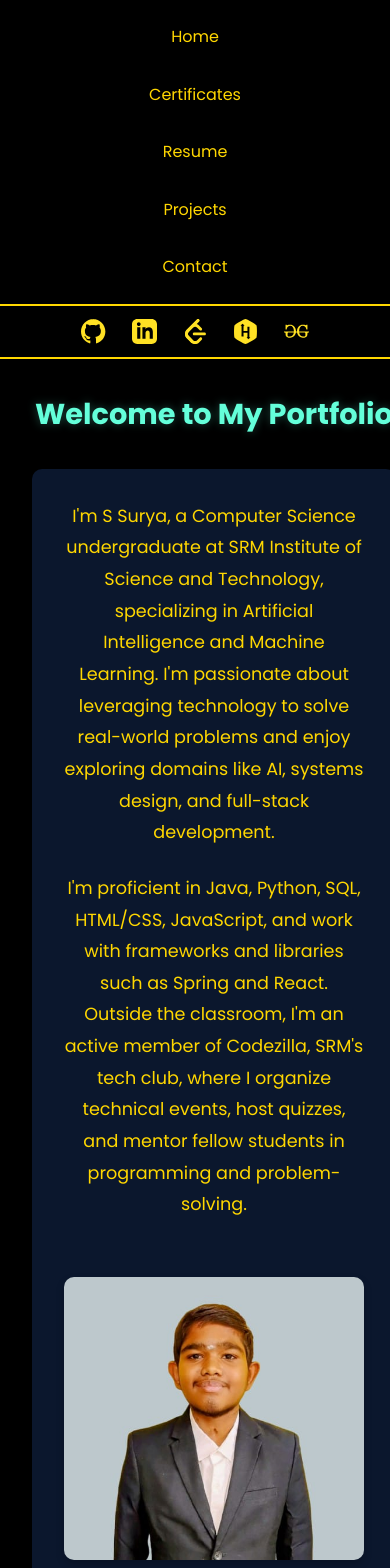
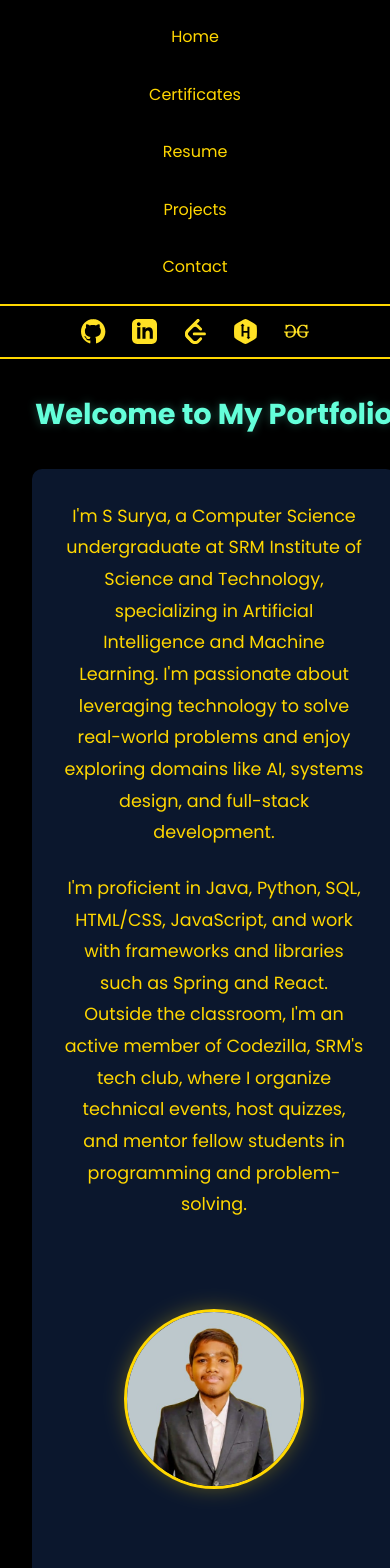
Before and after one commit to surya0904shankar/portfolio, a React (Create React App) app: page /#/ in a window 390 px wide. Shown: the top 1568 px of the page. Built offline with nearby package versions, Linux system fonts and the light colour scheme.

Commit message:
Add hue transition effects with blue and red colors

```diff
--- a/src/App.css
+++ b/src/App.css
@@ -130,14 +130,51 @@ body {
   flex: 0 0 300px;
   display: flex;
   justify-content: center;
+  position: relative;
+  margin: 2rem;
 }
 
 .profile-image {
-  width: 100%;
-  max-width: 300px;
-  height: auto;
-  border-radius: 10px;
-  box-shadow: 0 4px 8px rgba(0, 0, 0, 0.2);
+  width: 250px;
+  height: 250px;
+  border-radius: 50%;
+  object-fit: cover;
+  border: 3px solid #FFD700;
+  box-shadow: 0 0 20px rgba(255, 215, 0, 0.3);
+  transition: all 0.5s ease;
+  position: relative;
+  z-index: 1;
+  filter: hue-rotate(0deg);
+}
+
+.profile-image:hover {
+  transform: scale(1.05);
+  box-shadow: 0 0 30px rgba(255, 215, 0, 0.5);
+  border-color: #FFD700;
+  filter: hue-rotate(180deg);
+  animation: hueRotate 3s infinite linear;
+}
+
+.profile-image-container::before {
+  content: '';
+  position: absolute;
+  top: -10px;
+  left: -10px;
+  right: -10px;
+  bottom: -10px;
+  border: 2px solid #FFD700;
+  border-radius: 50%;
+  opacity: 0;
+  transition: all 0.5s ease;
+  z-index: 0;
+  animation: borderGlow 2s infinite alternate;
+}
+
+.profile-image-container:hover::before {
+  opacity: 1;
+  transform: scale(1.1);
+  border-color: #00ff00;
+  box-shadow: 0 0 20px rgba(0, 255, 0, 0.5);
 }
 
 .profile-content {
@@ -148,6 +185,58 @@ body {
   background-color: rgba(17, 34, 64, 0.7);
   border-radius: 10px;
   box-shadow: 0 4px 6px rgba(0, 0, 0, 0.1);
+  transition: all 0.5s ease;
+  position: relative;
+  overflow: hidden;
+}
+
+.profile-content::before {
+  content: '';
+  position: absolute;
+  top: 0;
+  left: 0;
+  right: 0;
+  bottom: 0;
+  background: linear-gradient(45deg, #ff0000, #0000ff);
+  opacity: 0;
+  transition: opacity 0.5s ease;
+  z-index: -1;
+}
+
+.profile-content:hover::before {
+  opacity: 0.1;
+}
+
+.profile-content:hover {
+  transform: translateY(-5px);
+  box-shadow: 0 8px 20px rgba(0, 0, 0, 0.2);
+}
+
+@keyframes hueRotate {
+  0% {
+    filter: hue-rotate(0deg);
+  }
+  50% {
+    filter: hue-rotate(180deg);
+  }
+  100% {
+    filter: hue-rotate(360deg);
+  }
+}
+
+@keyframes borderGlow {
+  0% {
+    border-color: #ff0000;
+    box-shadow: 0 0 20px rgba(255, 0, 0, 0.5);
+  }
+  50% {
+    border-color: #0000ff;
+    box-shadow: 0 0 20px rgba(0, 0, 255, 0.5);
+  }
+  100% {
+    border-color: #ff0000;
+    box-shadow: 0 0 20px rgba(255, 0, 0, 0.5);
+  }
 }
 
 .profile-content h1 {
@@ -205,8 +294,14 @@ body {
     text-align: center;
   }
 
-  .profile-image-container {
-    flex: 0 0 250px;
+  .profile-image {
+    width: 200px;
+    height: 200px;
+  }
+
+  .profile-image-container::after {
+    font-size: 0.9rem;
+    padding: 0.4rem 0.8rem;
   }
 
   .skills-container {
@@ -247,6 +342,16 @@ body {
 
   .submit-button {
     width: 100%;
+  }
+
+  .profile-image {
+    width: 180px;
+    height: 180px;
+  }
+
+  .profile-image-container::after {
+    font-size: 0.8rem;
+    padding: 0.3rem 0.6rem;
   }
 }
 
```
